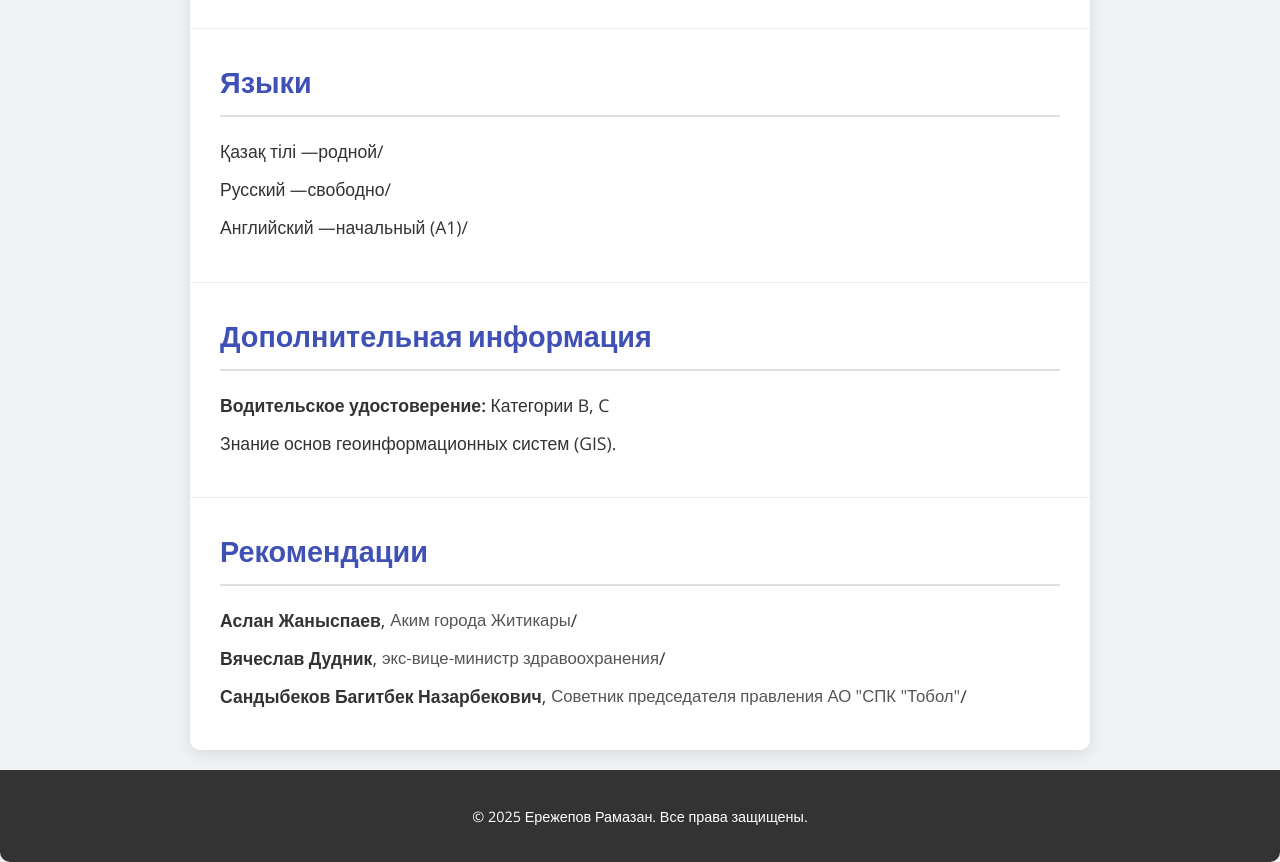
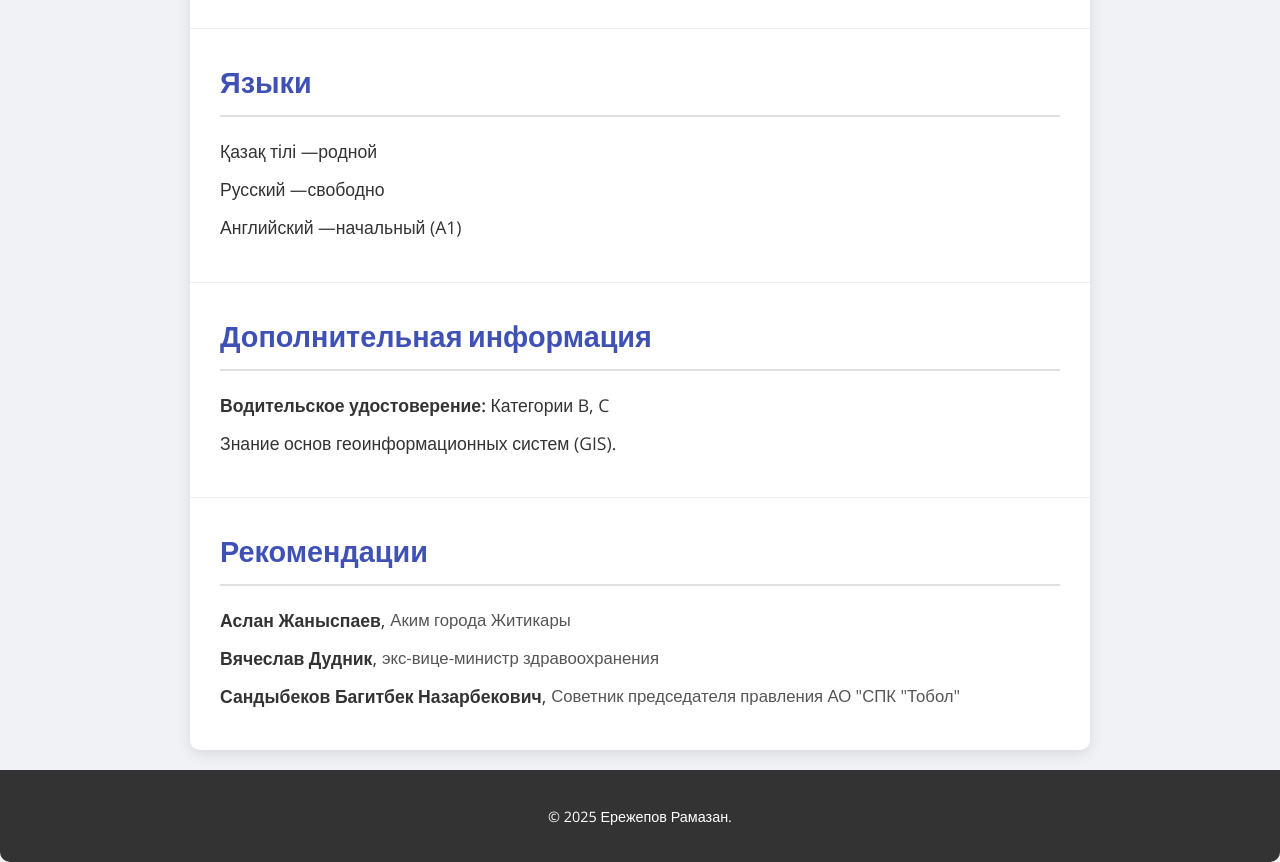
Before and after one commit to ramazilnik/resume-site, a plain HTML site: page site/index.html in a window 1280 px wide. Shown: the part 3020-3882 px from the top of the page. Drawn offline with nearby package versions, Linux system fonts and the light colour scheme.

Commit message:
Cosmetic

```diff
--- a/site/index.html
+++ b/site/index.html
@@ -159,9 +159,9 @@
             <h2 class="lang ru">Языки</h2>
             <h2 class="lang en">Languages</h2>
             <ul>
-                <li>Қазақ тілі — <span class="lang ru">родной</span> / <span class="lang en">native</span></li>
-                <li>Русский — <span class="lang ru">свободно</span> / <span class="lang en">fluent</span></li>
-                <li>Английский — <span class="lang ru">начальный (A1)</span> / <span class="lang en">beginner (A1)</span></li>
+                <li>Қазақ тілі — <span class="lang ru">родной</span>  <span class="lang en">native</span></li>
+                <li>Русский — <span class="lang ru">свободно</span>  <span class="lang en">fluent</span></li>
+                <li>Английский — <span class="lang ru">начальный (A1)</span>  <span class="lang en">beginner (A1)</span></li>
             </ul>
         </section>
 
@@ -180,26 +180,26 @@
             <h2 class="lang ru">Рекомендации</h2>
             <h2 class="lang en">References</h2>
             <ul>
-                <li><strong>Аслан Жаныспаев</strong>, <span class="lang ru">Аким города Житикары</span> / <span class="lang en">Akim (Mayor) of Zhetikara city</span></li>
-                <li><strong>Вячеслав Дудник</strong>, <span class="lang ru">экс-вице-министр здравоохранения</span> / <span class="lang en">Former Vice-Minister of Healthcare</span></li>
-                <li><strong>Сандыбеков Багитбек Назарбекович</strong>, <span class="lang ru">Советник председателя правления АО "СПК "Тобол"</span> / <span class="lang en">Advisor to the Chairman of the Management Board, JSC "SEC "Tobol"</span></li>
+                <li><strong>Аслан Жаныспаев</strong>, <span class="lang ru">Аким города Житикары</span>  <span class="lang en">Akim (Mayor) of Zhetikara city</span></li>
+                <li><strong>Вячеслав Дудник</strong>, <span class="lang ru">экс-вице-министр здравоохранения</span>  <span class="lang en">Former Vice-Minister of Healthcare</span></li>
+                <li><strong>Сандыбеков Багитбек Назарбекович</strong>, <span class="lang ru">Советник председателя правления АО "СПК "Тобол"</span>  <span class="lang en">Advisor to the Chairman of the Management Board, JSC "SEC "Tobol"</span></li>
             </ul>
         </section>
     </main>
 
     <footer>
-        <p class="lang ru">&copy; 2025 Ережепов Рамазан. Все права защищены.</p>
-        <p class="lang en">&copy; 2025 Ramazan Yerezhepov. All rights reserved.</p>
+        <p class="lang ru">&copy; 2025 Ережепов Рамазан. </p>
+        <p class="lang en">&copy; 2025 Ramazan Yerezhepov. </p>
     </footer>
 
     <script>
         // Тут меняем язык
         function switchLang(lang) {
             document.querySelectorAll('.lang').forEach(el => {
-                el.style.display = 'none'; // Скрыть все элементы с классом lang
+                el.style.display = 'none';
             });
             document.querySelectorAll('.' + lang).forEach(el => {
-                el.style.display = 'block'; // показать элементы с выбранным языком
+                el.style.display = 'block';
             });
 
             document.querySelectorAll('.' + lang + ' ul').forEach(ul => {
```
